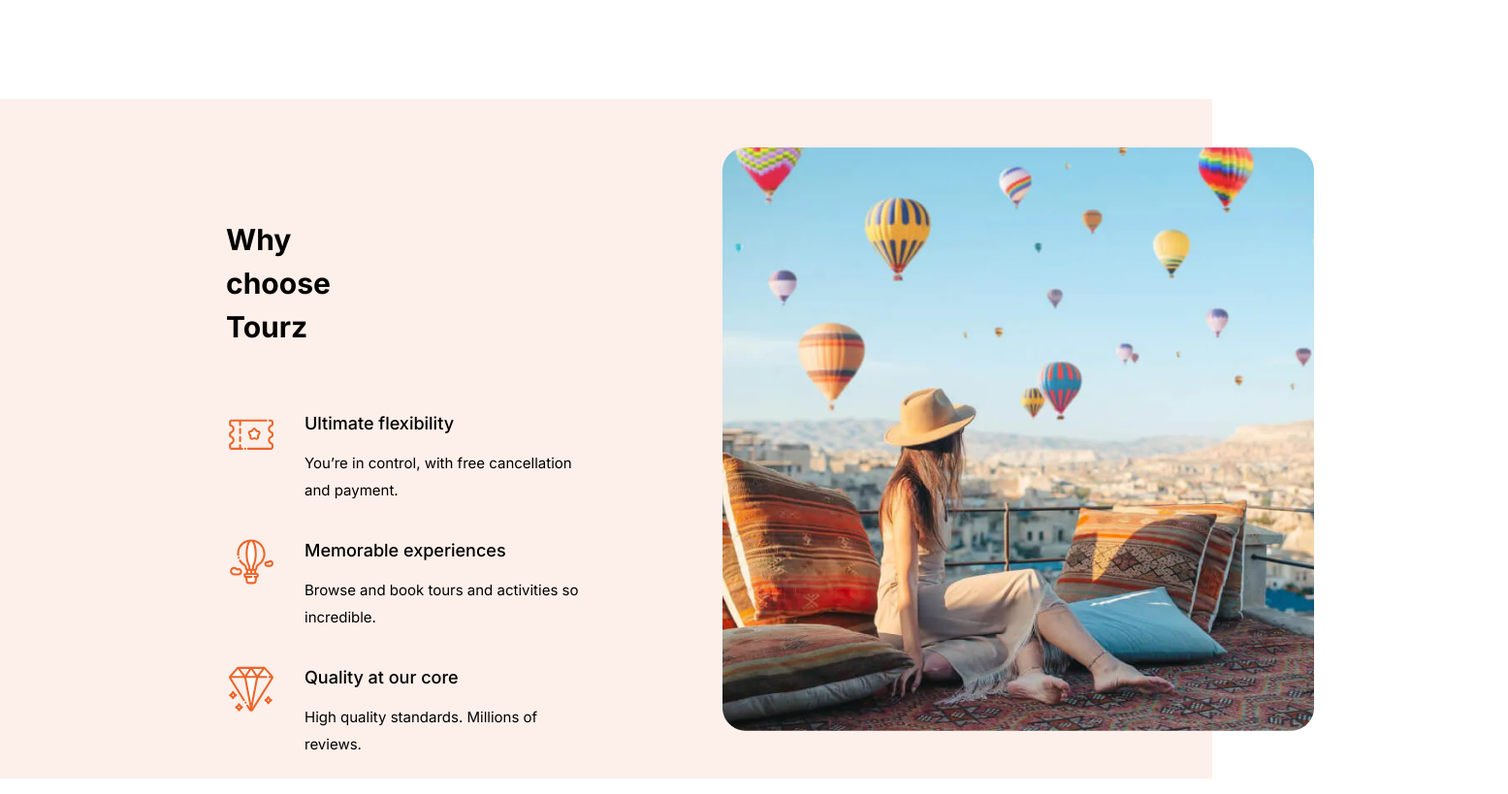
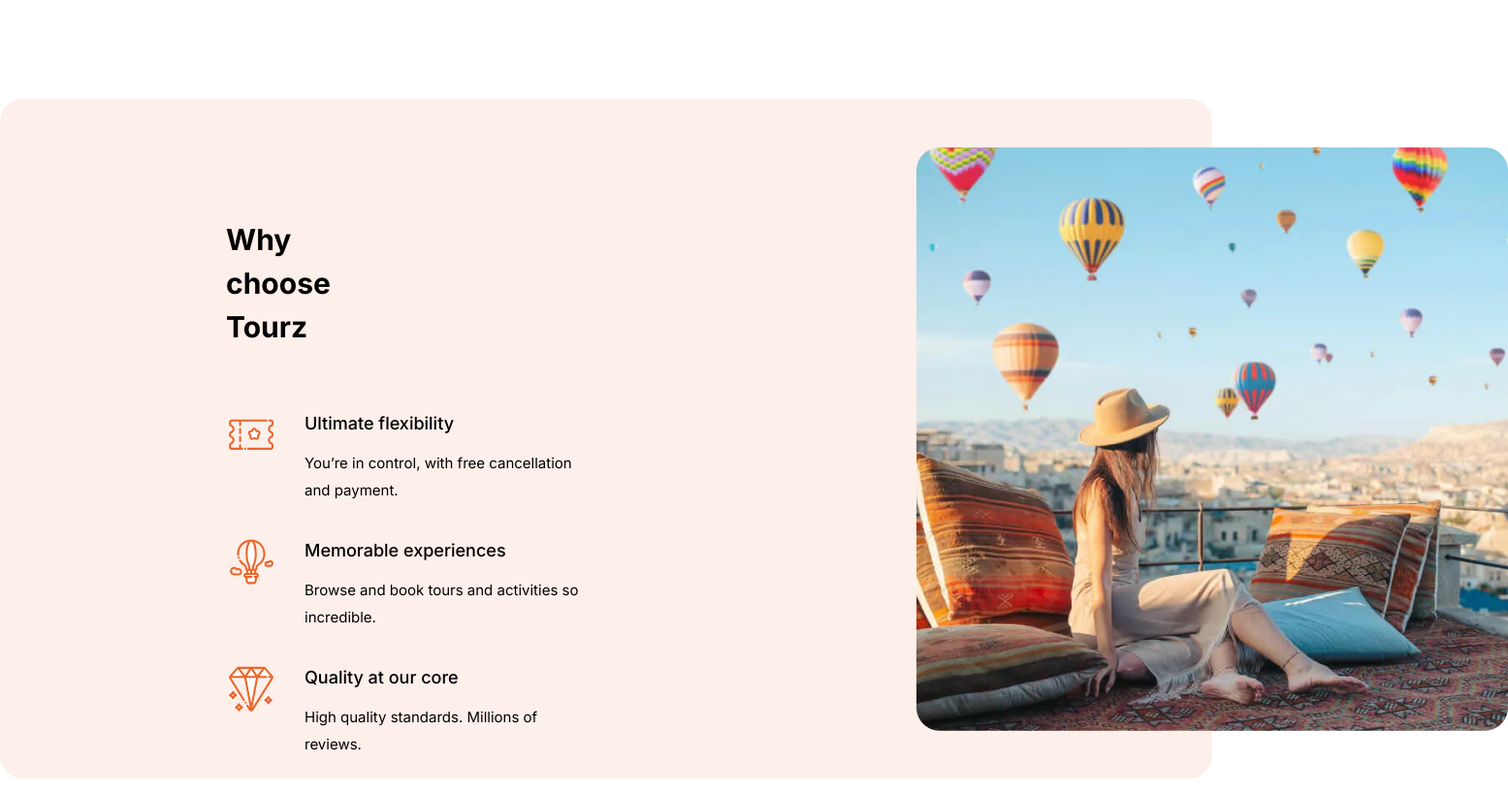
Before and after one commit to Sgrprsd11704088/CW-Project, a website: page figma/index.html in a window 1280 px wide. Shown: the part 3419-4238 px from the top of the page at 97% size, 1555 px wide, since content can reach past the window. Drawn offline with Linux system fonts and the light colour scheme.

Commit message:
changes made to the tourz section

```diff
--- a/figma/index.scss
+++ b/figma/index.scss
@@ -719,6 +719,7 @@
   width: 1250px;
   height: 701.63px;
   box-sizing: border-box;
+  border-radius: 24px;
 }
 #choose_tours {
   position: relative;
@@ -760,7 +761,7 @@
   position: absolute;
   width: 610px;
   top: 50px;
-  left: 745px;
+  left: 945px;
 }
 #contribution > div {
   display: flex;
```
Also changed, not shown: figma/index.css, 1 other file.
